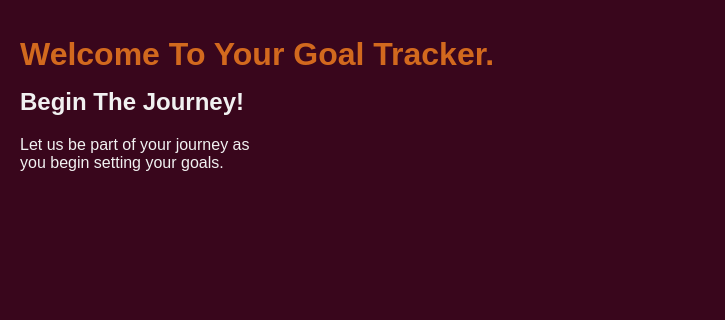
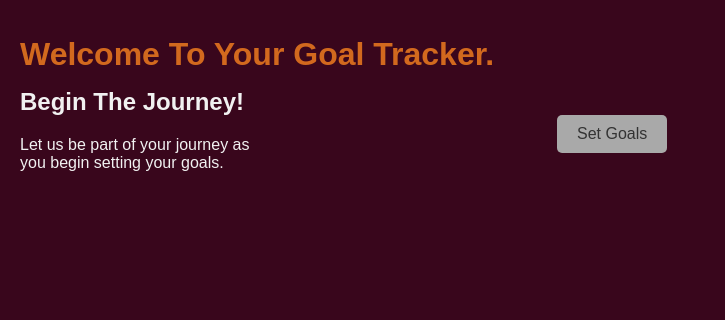
Before and after one commit to NataliaMuthanga/the-goal-tracker-web-app, a plain HTML site: page home.html in a window 1280 px wide. Shown: the part 296-616 px from the top of the page, 0-725 px from the left. Drawn offline with Linux system fonts and the light colour scheme.

Commit message:
Add "Set Goals" button to home page; style button for better visibility and layout

```diff
--- a/home.html
+++ b/home.html
@@ -34,6 +34,9 @@
                         <h1 class="title">Welcome To Your Goal Tracker.</h1>
                         <h2 class="subtitle">Begin The Journey!</h2>
                         <p class="introduction">Let us be part of your journey as you begin setting your goals.</p>
+                    </div>
+                    <div class="button">
+                        <a href="#goal-section" class="set-goal">Set Goals</a>
                     </div>
                     <div class="hero-image">
                         <img src="./assets/images/bullseye.png" alt="Bullseye" class="hero-image">
--- a/styles/styles.css
+++ b/styles/styles.css
@@ -124,6 +124,21 @@ img {
 .hero .section-content .hero-image {
     max-width: 500px;
     margin-right: 30px;
+}
+
+.button {
+    display: flex;
+    justify-content: center;
+    align-items: center;
+    gap: 10px;
+    margin-top: 20px;
+}
+
+.button .set-goal{
+    background-color: darkgrey;
+    color: var(--text-color);
+    padding: 10px 20px;
+    border-radius: 5px;
 }
 
 /* Responsive media query code for max width 800px  */
@@ -322,7 +337,7 @@ img {
 #contact-form .form-group{
     display: flex;
     flex-direction: column;
-    width: 500px;
+    width: 300px;
     margin: 0 auto 40px;
     border: transparent;
     background-color: darkgray;
```
